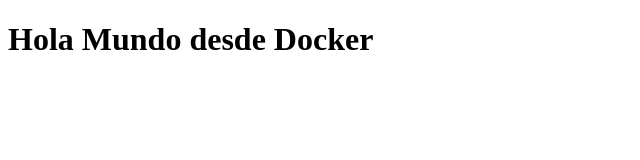
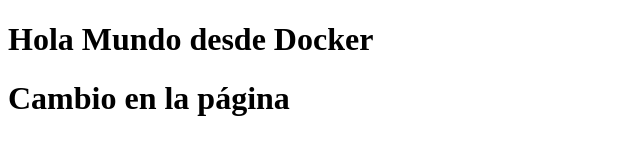
Before and after one commit to tonebarba/mi_web, a plain HTML site: page index.html in a window 1280 px wide. Shown: the whole page, without its empty margins (0-640 px from the left). Drawn offline with Linux system fonts and the light colour scheme.

Commit message:
cambio en index

```diff
--- a/index.html
+++ b/index.html
@@ -5,5 +5,6 @@
 </head>
 <body>
     <h1>Hola Mundo desde Docker</h1>
+    <h1>Cambio en la página</h1>
 </body>
 </html>
```
